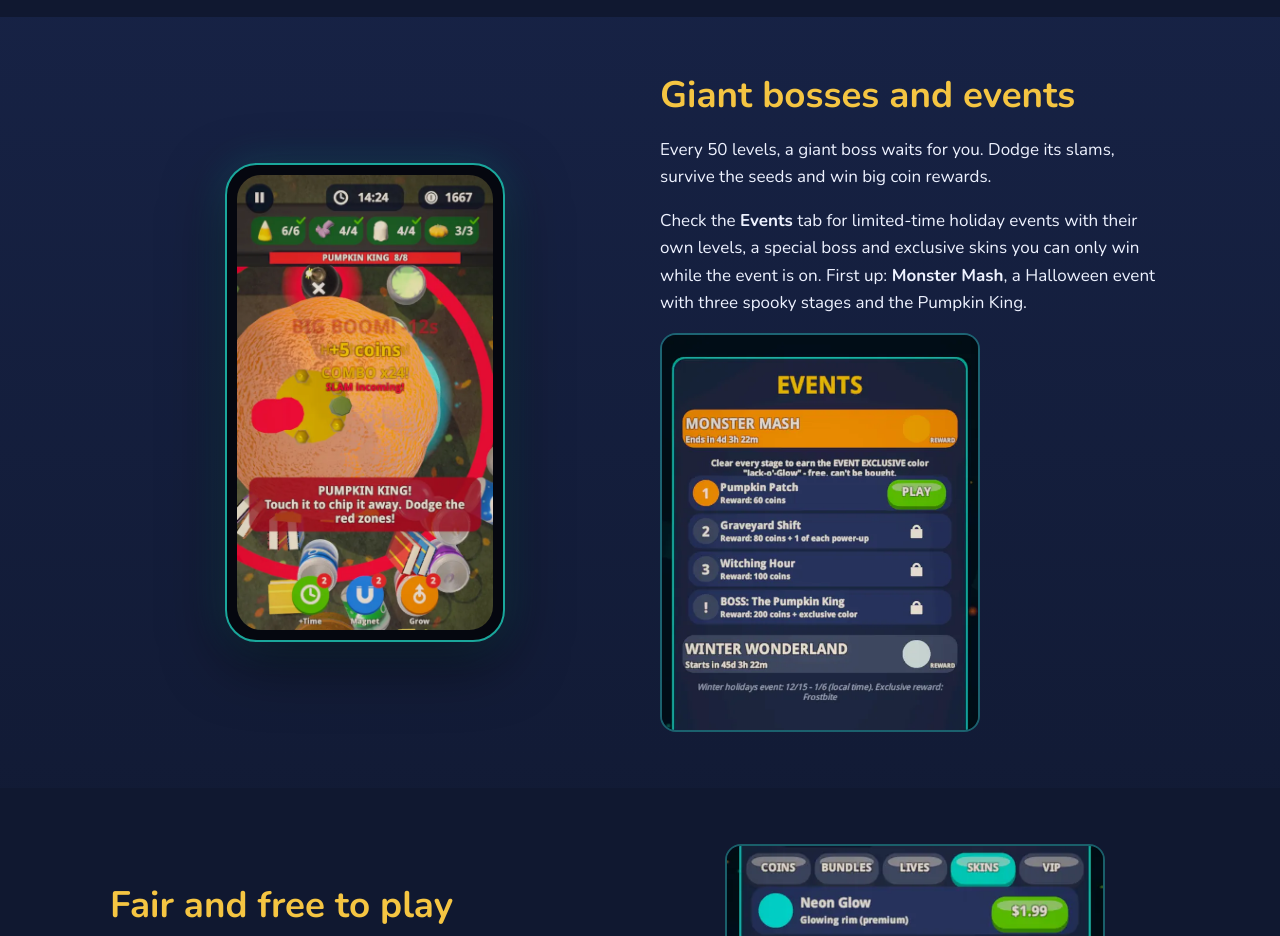
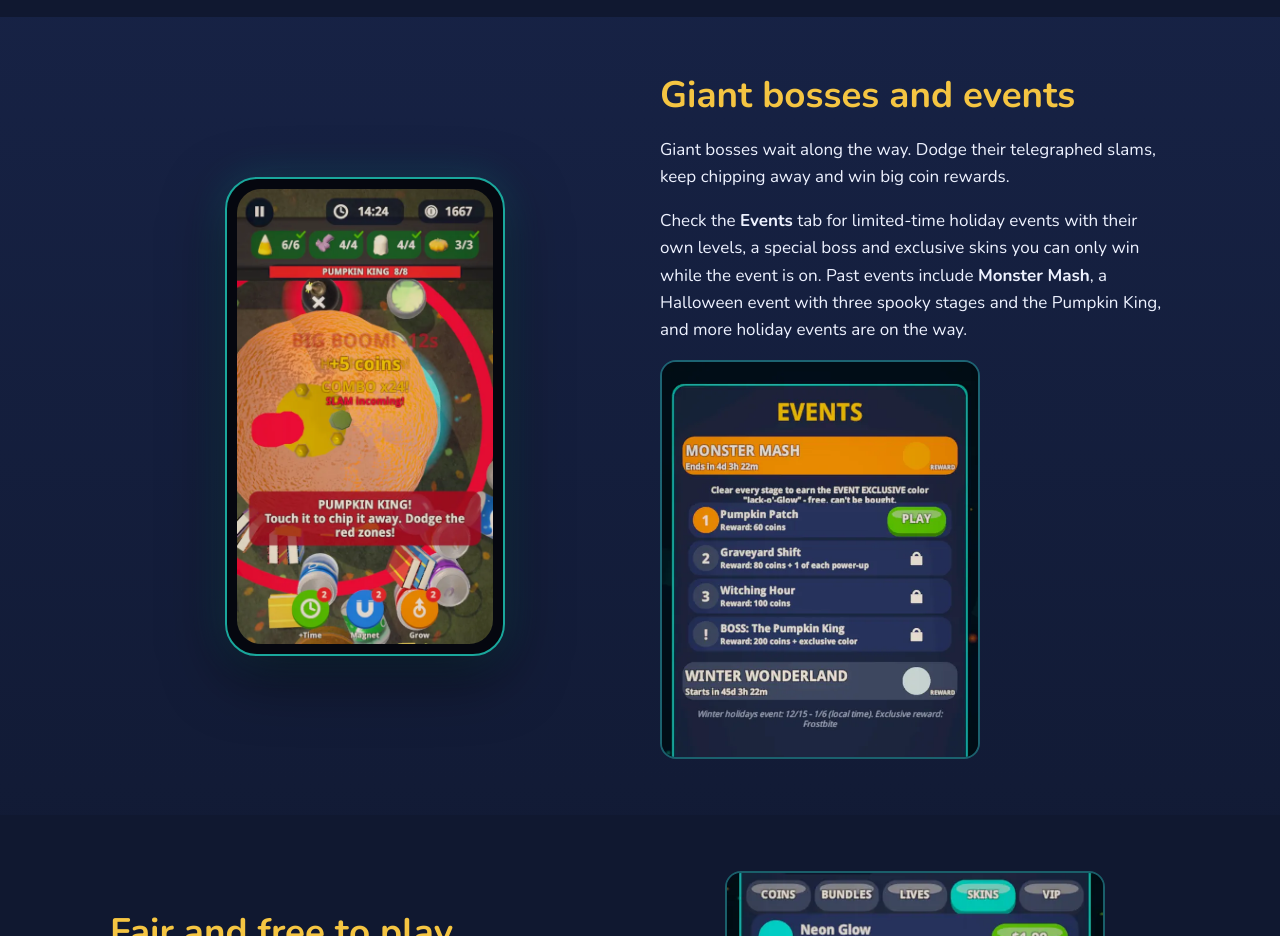
Before and after one commit to GuinnGaming/guinngaming.com, a plain HTML site: page fill-the-void/index.html in a window 1280 px wide. Shown: the part 2860-3796 px from the top of the page. Drawn offline with nearby package versions, Linux system fonts and the light colour scheme.

Commit message:
Copy review fixes (Tom) and evergreen events line

```diff
--- a/fill-the-void/index.html
+++ b/fill-the-void/index.html
@@ -113,8 +113,8 @@
       <div class="phone"><img src="img/shot-boss.webp" width="540" height="960" alt="The Pumpkin King event boss battle" loading="lazy"></div>
       <div>
         <h2>Giant bosses and events</h2>
-        <p>Every 50 levels, a giant boss waits for you. Dodge its slams, survive the seeds and win big coin rewards.</p>
-        <p>Check the <strong>Events</strong> tab for limited-time holiday events with their own levels, a special boss and exclusive skins you can only win while the event is on. First up: <strong>Monster Mash</strong>, a Halloween event with three spooky stages and the Pumpkin King.</p>
+        <p>Giant bosses wait along the way. Dodge their telegraphed slams, keep chipping away and win big coin rewards.</p>
+        <p>Check the <strong>Events</strong> tab for limited-time holiday events with their own levels, a special boss and exclusive skins you can only win while the event is on. Past events include <strong>Monster Mash</strong>, a Halloween event with three spooky stages and the Pumpkin King, and more holiday events are on the way.</p>
         <img src="img/shot-events.webp" width="540" height="675" alt="Events screen listing the Monster Mash stages and an upcoming Winter Wonderland event" loading="lazy" style="max-width:min(320px,100%);border-radius:16px;border:2px solid rgba(46,230,214,.35)">
       </div>
     </div>
```
Also changed, not shown: fill-the-void/privacy/index.html (+1 -1 lines), index.html (+1 -1 lines).
